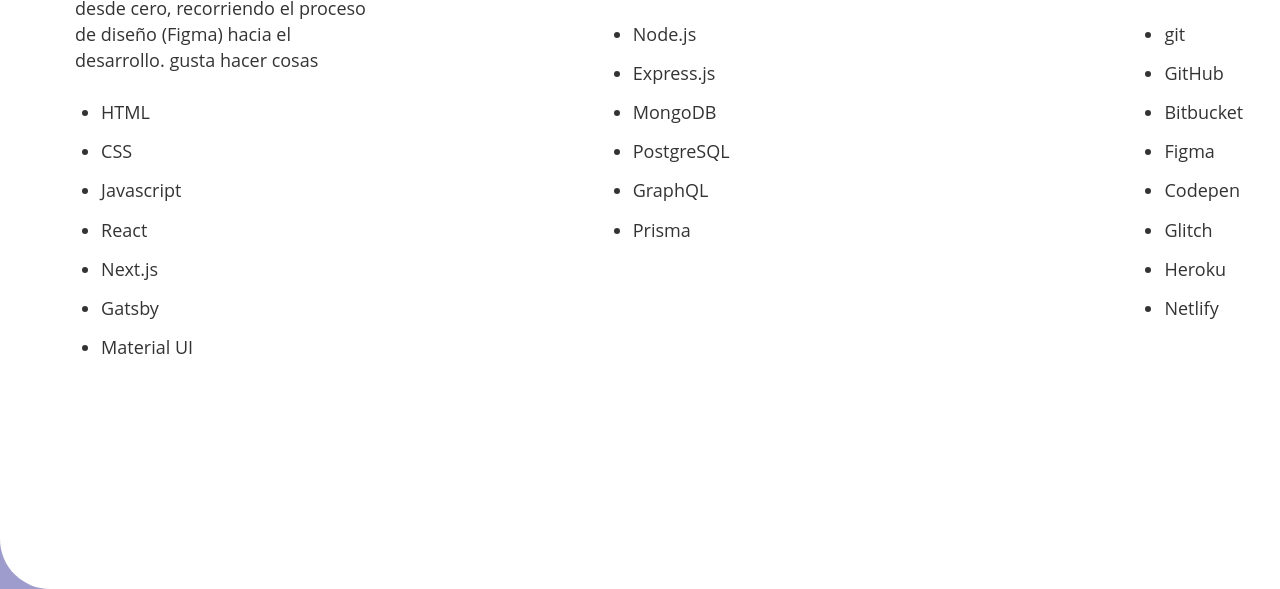
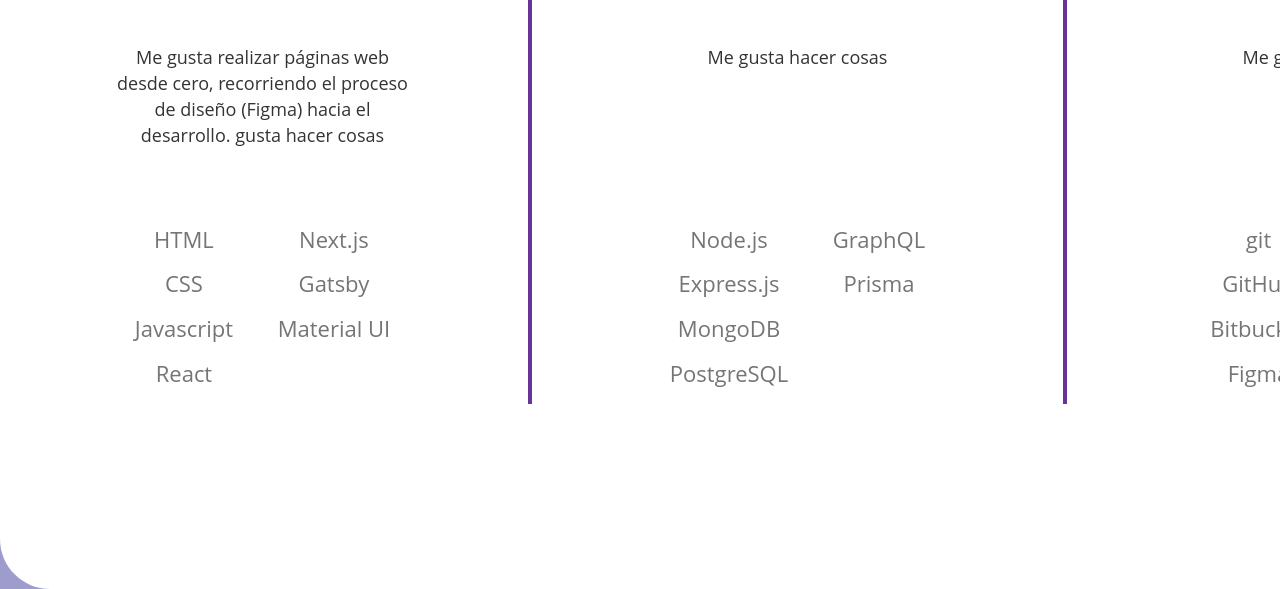
Before and after one commit to ibejarano/mi-pagina-personal, a Gatsby site: page /skills in a window 1280 px wide. Shown: the part 324-913 px from the top of the page. Built offline with nearby package versions, Linux system fonts and the light colour scheme; Gatsby itself is replaced by a stand-in of ours; some packages are replaced by stand-ins of ours.

Commit message:
improve skills page layout

```diff
--- a/src/pages/skills.js
+++ b/src/pages/skills.js
@@ -2,31 +2,17 @@
 import Layout from "../components/Layout/layout"
 
 import "../styles/skills.css"
-import "../styles/content.css"
 
 class WorkPage extends Component {
 
   render() {
-    let workData = this.props.data.workJson
-    const workItems = workData.work_items.map((item, idx) => (
-      <div
-        key={idx}
-        className="work-item"
-      >
-        <div className="work-item-text">
-          <h1>{item.name}</h1>
-          <h2>{item.stack.type}</h2>
-        </div>
-      </div>
-    ))
 
     return (
       <Layout page={"work"}>
-        <div className="content-container">
-          <div className="skills-frontend">
-            <h1>Front End</h1>
-            <p>Me gusta realizar páginas web desde cero, recorriendo el proceso de diseño (Figma) hacia el desarrollo. gusta hacer cosas</p>
-            <ul>
+        <div className="skills-container">
+            <h1 className="frontend-head">Front End</h1>
+            <p className="frontend-text">Me gusta realizar páginas web desde cero, recorriendo el proceso de diseño (Figma) hacia el desarrollo. gusta hacer cosas</p>
+            <ul className="frontend-techs">
               <li>HTML</li>
               <li>CSS</li>
               <li>Javascript</li>
@@ -35,11 +21,11 @@
               <li>Gatsby</li>
               <li>Material UI</li>
             </ul>
+          <div className="skill-section-container separator">
           </div>
-          <div className="skills-backend">
-            <h1>Back End</h1>
-            <p>Me gusta hacer cosas</p>
-            <ul>
+            <h1 className="backend-head">Back End</h1>
+            <p className="backend-text">Me gusta hacer cosas</p>
+            <ul className="backend-techs">
               <li>Node.js</li>
               <li>Express.js</li>
               <li>MongoDB</li>
@@ -47,11 +33,11 @@
               <li>GraphQL</li>
               <li>Prisma</li>
             </ul>
+          <div className="skill-section-container separator-2">
           </div>
-          <div className="skills-varios">
-            <h1>Otros</h1>
-            <p>Me gusta hacer cosas</p>
-            <ul>
+            <h1 className="varios-head">Otros</h1>
+            <p className="varios-text">Me gusta hacer cosas</p>
+            <ul className="varios-techs">
               <li>git</li>
               <li>GitHub</li>
               <li>Bitbucket</li>
@@ -61,29 +47,10 @@
               <li>Heroku</li>
               <li>Netlify</li>
             </ul>
-          </div>
       </div>
       </Layout>
     )
   }
 }
+
 export default WorkPage
-
-export const query = graphql`
-  query {
-    workJson {
-      id
-      title
-      description
-      text
-      work_items {
-        name
-        description
-        stack {
-          type
-        }
-        techDetails
-      }
-    }
-  }
-`
--- a/src/styles/content.css
+++ /dev/null
@@ -1,11 +0,0 @@
-.content-container {
-  background: white;
-  border-radius: 50px;
-  width: 1595px;
-  height: 831px;
-  margin: 0 auto;
-  display: grid;
-  grid-template-columns: 1fr 1fr 1fr;
-  grid-template-rows: auto;
-  grid-template-areas: "frontend backend varios";
-}
--- a/src/styles/skills.css
+++ b/src/styles/skills.css
@@ -5,25 +5,87 @@
   height: 831px;
   margin: 0 auto;
   display: grid;
-  grid-template-columns: 1fr 1fr 1fr;
-  grid-template-rows: auto;
-  grid-template-areas: "frontend backend varios";
+  grid-template-columns: 1fr 10px 1fr 10px 1fr;
+  grid-template-rows:1fr 100px 180px 180px 1fr;
+  grid-template-areas:
+  ". . . . ."
+  "frontendhead separator backendhead separator-2 varioshead"
+  "frontendtext separator backendtext separator-2 variostext"
+  "frontendtechs separator backendtechs separator-2 variostechs";
+  ". . . . ."
+  align-items: center;
+  justify-items: center;
 }
 
-.skills-frontend {
-  grid-area: frontend;
-  margin: 145px 75px;
-  max-width: 300px;
+.frontend-head {
+  grid-area: frontendhead;
 }
+.frontend-text {
+  grid-area: frontendtext;
+}
+.frontend-techs {
+  grid-area: frontendtechs;
+}
+
+.backend-head {
+  grid-area: backendhead;
+}
+.backend-text {
+  grid-area: backendtext;
+}
+.backend-techs {
+  grid-area: backendtechs;
+}
+
+.varios-head {
+  grid-area: varioshead;
+}
+.varios-text {
+  grid-area: variostext;
+}
+.varios-techs {
+  grid-area: variostechs;
+}
+
+.separator {
+  grid-area: separator;
+  background: #663399;
+  width: 4px;
+  margin: 0;
+  margin-top: 10%;
+}
+.separator-2 {
+  grid-area: separator-2;
+  background: #663399;
+  width: 4px;
+  margin: 0;
+}
+
 .skills-backend {
   grid-area: backend;
-  max-width: 300px;
-  margin: 145px 75px;
 }
 .skills-varios {
   grid-area: varios;
+}
+
+.skills-container ul {
+  list-style-type: none;
+  display:flex;
+  flex-flow: column wrap;
+  color: #757575;
+  width: 300px;
+  font-size: 22px;
+}
+
+.skill-section-container p {
+  margin: 40px 0;
+  color: #757575;
+}
+
+.skills-container > * {
+  text-align: center;
+  margin: 0 auto;
   max-width: 300px;
-  margin: 145px 75px;
 }
 
 .work-item {
```
